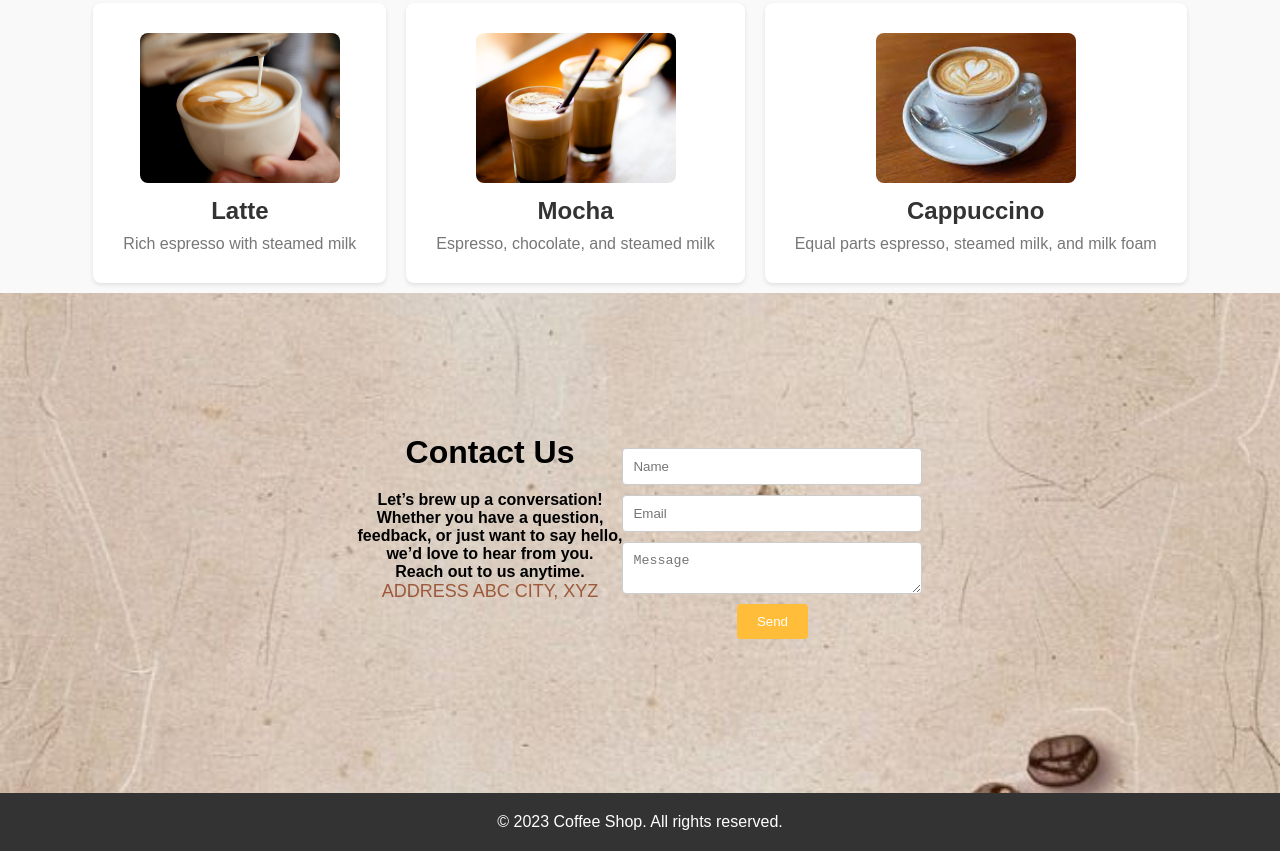
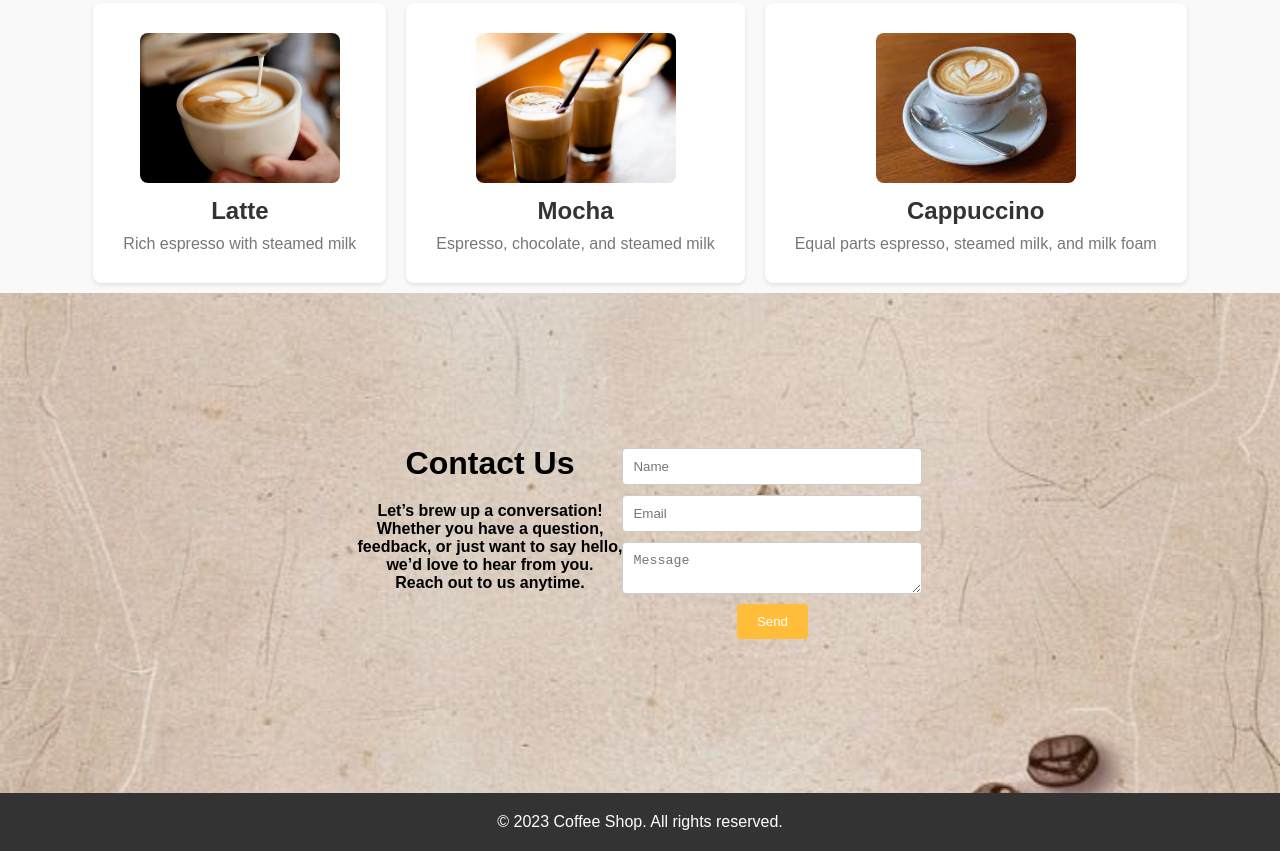
Before and after one commit to 30SONAL/Coffe-Shop, a plain HTML site: page index.html in a window 1280 px wide. Shown: the part 1245-2096 px from the top of the page. Drawn offline with Linux system fonts and the light colour scheme.

Commit message:
Update index.html

```diff
--- a/index.html
+++ b/index.html
@@ -90,7 +90,7 @@
           we’d love to hear from you. </b>
         <br>
         <b> Reach out to us anytime.</b>
-        <p>ADDRESS ABC CITY, XYZ</p>
+
       </div>
       <div class="contact-form">
         <form>
```
